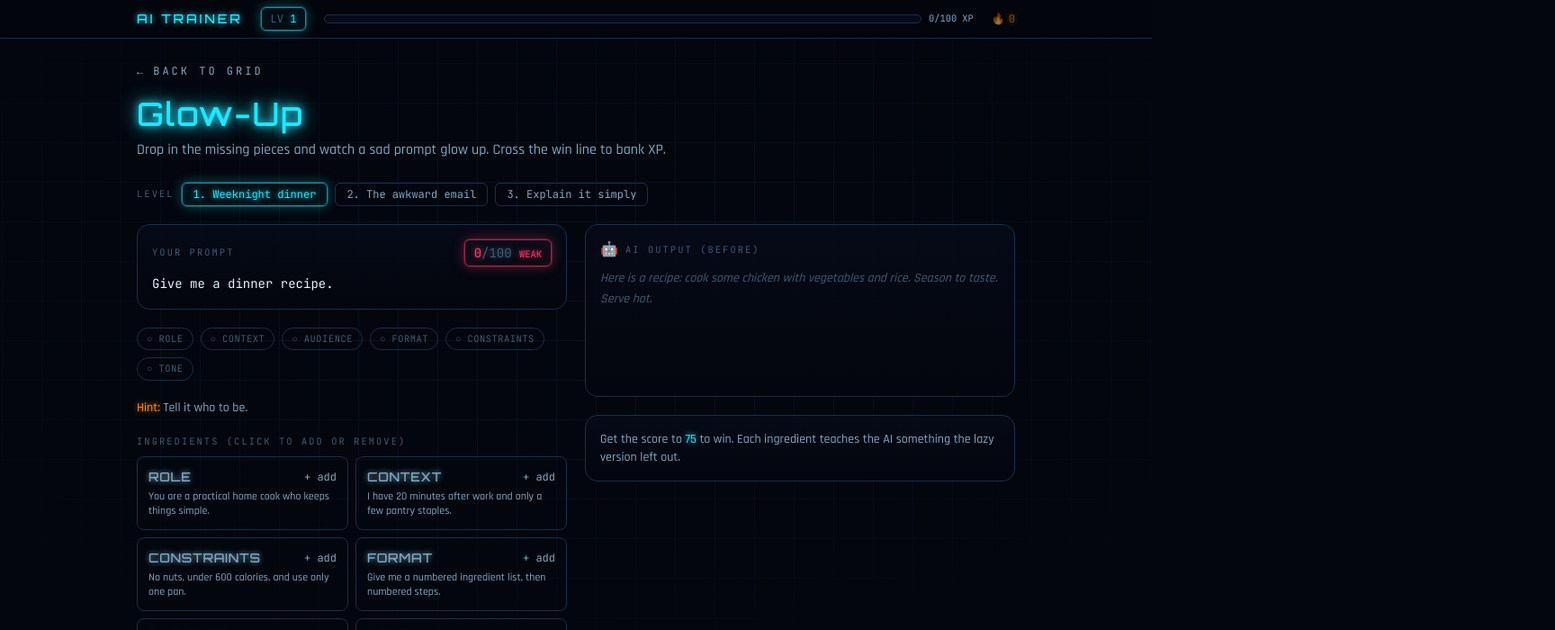
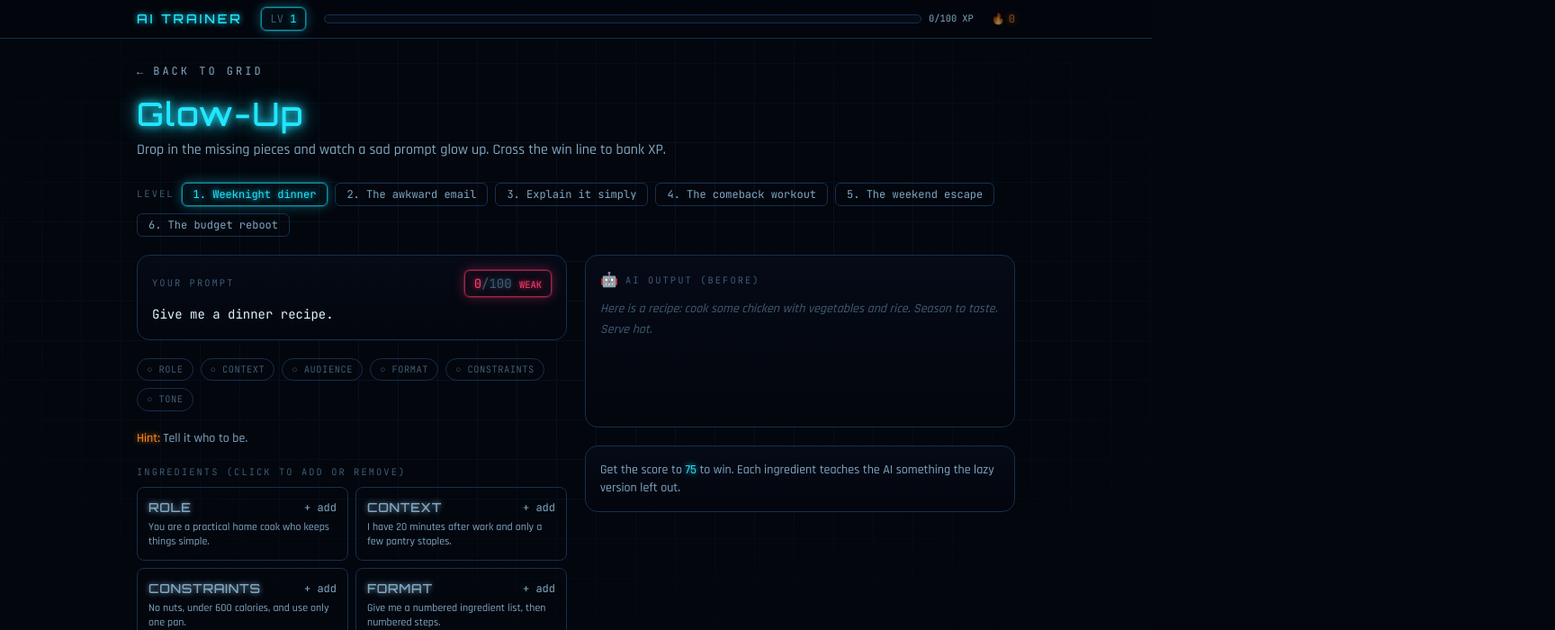
Before and after one commit to mphinance/ai-train-game, a React (Vite) app: page /#/glow-up in a window 1280 px wide. Shown: the top 700 px of the page at 90% size, 1728 px wide, since content can reach past the window. Built offline with nearby package versions, Linux system fonts and the light colour scheme.

Commit message:
Wave 4: Tron route transitions + 3 more Glow-Up levels (fitness, travel, money)

```diff
--- a/src/App.tsx
+++ b/src/App.tsx
@@ -3,6 +3,7 @@
 
 import { HashRouter, Routes, Route } from 'react-router-dom';
 import Hud from './components/hud/Hud';
+import PageTransition from './components/fx/PageTransition';
 import Hub from './screens/Hub';
 import GlowUp from './screens/GlowUp';
 import MindReader from './screens/MindReader';
@@ -16,6 +17,7 @@ export default function App() {
       <div className="flex min-h-screen flex-col">
         <Hud />
         <main className="flex-1 pb-12">
+          <PageTransition>
             <Routes>
               <Route path="/" element={<Hub />} />
               <Route path="/glow-up" element={<GlowUp />} />
@@ -25,6 +27,7 @@ export default function App() {
               <Route path="/idea-forge" element={<IdeaForge />} />
               <Route path="*" element={<Hub />} />
             </Routes>
+          </PageTransition>
         </main>
       </div>
     </HashRouter>
--- /dev/null
+++ b/src/components/fx/PageTransition.tsx
@@ -0,0 +1,40 @@
+// PageTransition: a subtle Tron snap-fade-up applied to route content on every
+// navigation. We re-run the animation by keying a wrapper on the current
+// pathname, so React remounts it and the CSS keyframe fires fresh each route.
+// Reduced motion is fully honored: when the user prefers reduced motion we skip
+// the animation class entirely and render content with no transform/opacity.
+
+import { useEffect, useState } from 'react';
+import { useLocation } from 'react-router-dom';
+
+function prefersReducedMotion(): boolean {
+  return (
+    typeof window !== 'undefined' &&
+    !!window.matchMedia?.('(prefers-reduced-motion: reduce)').matches
+  );
+}
+
+export default function PageTransition({ children }: { children: React.ReactNode }) {
+  const { pathname } = useLocation();
+  const [reduce, setReduce] = useState(prefersReducedMotion);
+
+  // Keep in sync if the user flips the OS setting mid-session.
+  useEffect(() => {
+    if (typeof window === 'undefined' || !window.matchMedia) return;
+    const mq = window.matchMedia('(prefers-reduced-motion: reduce)');
+    const onChange = () => setReduce(mq.matches);
+    mq.addEventListener('change', onChange);
+    return () => mq.removeEventListener('change', onChange);
+  }, []);
+
+  // No key when reduced: avoids needless remounts and any flash of motion.
+  if (reduce) {
+    return <>{children}</>;
+  }
+
+  return (
+    <div key={pathname} className="anim-route relative">
+      {children}
+    </div>
+  );
+}
--- a/src/data/glowup.ts
+++ b/src/data/glowup.ts
@@ -165,4 +165,163 @@ export const GLOWUP_LEVELS: GlowUpLevel[] = [
       },
     ],
   },
+  {
+    id: 'couch-to-strong',
+    topic: 'The comeback workout',
+    tags: ['fitness'],
+    lazyPrompt: 'Make me a workout plan.',
+    weakOutput:
+      'Do some cardio and lifting a few times a week. Remember to stretch and stay hydrated. Good luck.',
+    winScore: 76,
+    ingredients: [
+      {
+        key: 'role',
+        label: 'Role',
+        text: 'You are a calm coach who never makes me feel judged.',
+        improvedOutput:
+          'As your coach, no shame here. We meet your body where it is and build from there.',
+      },
+      {
+        key: 'context',
+        label: 'Context',
+        text: 'I have not trained in two years and my knees get cranky.',
+        improvedOutput:
+          'Since it has been two years and your knees complain, we ramp slow and keep impact low.',
+      },
+      {
+        key: 'constraints',
+        label: 'Constraints',
+        text: 'Three days a week, 30 minutes each, only dumbbells at home.',
+        improvedOutput:
+          'Three 30 minute sessions a week, dumbbells only, so it fits a living room and a real schedule.',
+      },
+      {
+        key: 'format',
+        label: 'Format',
+        text: 'Lay it out as a weekly table I can follow day by day.',
+        improvedOutput:
+          'Mon: squats and rows. Wed: presses and hinges. Fri: carries and core. Each with sets and reps.',
+      },
+      {
+        key: 'audience',
+        label: 'Audience',
+        text: 'It is for a busy 40 year old, not a gym influencer.',
+        improvedOutput:
+          'Built for a busy 40 year old, so no two hour sessions and no equipment you do not own.',
+      },
+      {
+        key: 'tone',
+        label: 'Tone',
+        text: 'Encouraging and zero drill sergeant energy.',
+        improvedOutput:
+          'Show up, do what you can, and call it a win. Consistency beats heroics every single time.',
+      },
+    ],
+  },
+  {
+    id: 'long-weekend-escape',
+    topic: 'The weekend escape',
+    tags: ['travel'],
+    lazyPrompt: 'Plan a trip for me.',
+    weakOutput:
+      'Pick a destination you like, book a hotel and flights, and visit some popular attractions. Have fun.',
+    winScore: 74,
+    ingredients: [
+      {
+        key: 'role',
+        label: 'Role',
+        text: 'You are a savvy local guide who hates tourist traps.',
+        improvedOutput:
+          'As a local who skips the traps, I will point you at the streets the guidebooks forget.',
+      },
+      {
+        key: 'context',
+        label: 'Context',
+        text: 'Three days in Lisbon in October, my first time there.',
+        improvedOutput:
+          'Three October days in Lisbon, first visit, so we balance the must sees with room to wander.',
+      },
+      {
+        key: 'constraints',
+        label: 'Constraints',
+        text: 'Budget is moderate, lots of walking, and no early mornings.',
+        improvedOutput:
+          'Moderate budget, walkable routes, and gentle 10am starts so no one is dragging by noon.',
+      },
+      {
+        key: 'audience',
+        label: 'Audience',
+        text: 'It is for a couple who love food and slow mornings.',
+        improvedOutput:
+          'For a food loving couple, each day centers a great meal and leaves space for a lazy coffee.',
+      },
+      {
+        key: 'format',
+        label: 'Format',
+        text: 'Give me a day by day itinerary with a few backup options.',
+        improvedOutput:
+          'Day 1: Alfama and a tram ride. Day 2: Belem and pastries. Day 3: Sintra, or Cascais if it rains.',
+      },
+      {
+        key: 'examples',
+        label: 'Examples',
+        text: 'Name a couple of real neighborhoods or dishes to anchor it.',
+        improvedOutput:
+          'Think bacalhau in Alfama and a pastel de nata in Belem, with a miradouro sunset to close.',
+      },
+    ],
+  },
+  {
+    id: 'budget-reboot',
+    topic: 'The budget reboot',
+    tags: ['money'],
+    lazyPrompt: 'Help me budget.',
+    weakOutput:
+      'Track your income and expenses, cut unnecessary spending, and try to save money each month.',
+    winScore: 78,
+    ingredients: [
+      {
+        key: 'role',
+        label: 'Role',
+        text: 'You are a friendly money coach, not a finance lecture.',
+        improvedOutput:
+          'As your money coach, no jargon and no guilt. We just get your dollars a job to do.',
+      },
+      {
+        key: 'context',
+        label: 'Context',
+        text: 'I take home 4,000 a month and have no idea where it goes.',
+        improvedOutput:
+          'Working from 4,000 take home, we first shine a light on the leaks before we plug them.',
+      },
+      {
+        key: 'constraints',
+        label: 'Constraints',
+        text: 'I want to save 500 a month without giving up my coffee.',
+        improvedOutput:
+          'We carve out 500 in savings and protect the coffee, because tiny joys keep a plan alive.',
+      },
+      {
+        key: 'format',
+        label: 'Format',
+        text: 'Break it into simple percentage buckets I can copy.',
+        improvedOutput:
+          'Try 50 percent needs, 30 percent wants, 20 percent savings, then tweak to fit your real life.',
+      },
+      {
+        key: 'audience',
+        label: 'Audience',
+        text: 'It is for someone who finds spreadsheets scary.',
+        improvedOutput:
+          'No spreadsheet required. Three labeled accounts and a five minute weekly check do the work.',
+      },
+      {
+        key: 'tone',
+        label: 'Tone',
+        text: 'Supportive and judgment free.',
+        improvedOutput:
+          'You are not behind, you are starting. The fact that you are here already moved the needle.',
+      },
+    ],
+  },
 ];
--- a/src/index.css
+++ b/src/index.css
@@ -126,6 +126,22 @@
   .anim-flicker { animation: flicker 3.5s linear infinite; }
   .anim-pulse   { animation: pulse-glow 2s ease-in-out infinite; }
   .anim-rise    { animation: rise 0.4s var(--ease-snap) both; }
+
+  /* Route entrance (feature 42): a fast Tron snap-fade-up run on each screen
+     change, plus a thin cyan light-trail that sweeps across once. Additive only
+     and gated for reduced motion below. Under ~320ms, never blocks interaction. */
+  .anim-route { animation: route-in 0.32s var(--ease-snap) both; }
+  .anim-route::before {
+    content: '';
+    position: absolute;
+    left: 0;
+    top: 0;
+    width: 35%;
+    height: 2px;
+    pointer-events: none;
+    background: linear-gradient(90deg, transparent, var(--color-cyan), transparent);
+    animation: route-trail 0.32s var(--ease-snap) both;
+  }
 }
 
 @keyframes trail-sweep { 0% { left: -40%; } 100% { left: 110%; } }
@@ -141,8 +157,18 @@
   from { opacity: 0; transform: translateY(10px); }
   to   { opacity: 1; transform: translateY(0); }
 }
+/* Route entrance keyframes (feature 42), additive. */
+@keyframes route-in {
+  from { opacity: 0; transform: translateY(12px); }
+  to   { opacity: 1; transform: translateY(0); }
+}
+@keyframes route-trail {
+  from { left: -35%; opacity: 1; }
+  to   { left: 100%; opacity: 0; }
+}
 
 @media (prefers-reduced-motion: reduce) {
-  .trail::after, .anim-flicker, .anim-pulse, .anim-rise { animation: none; }
+  .trail::after, .anim-flicker, .anim-pulse, .anim-rise,
+  .anim-route, .anim-route::before { animation: none; }
   body::after { display: none; }
 }
```
Lines whose indentation alone changed are shown as unchanged.
